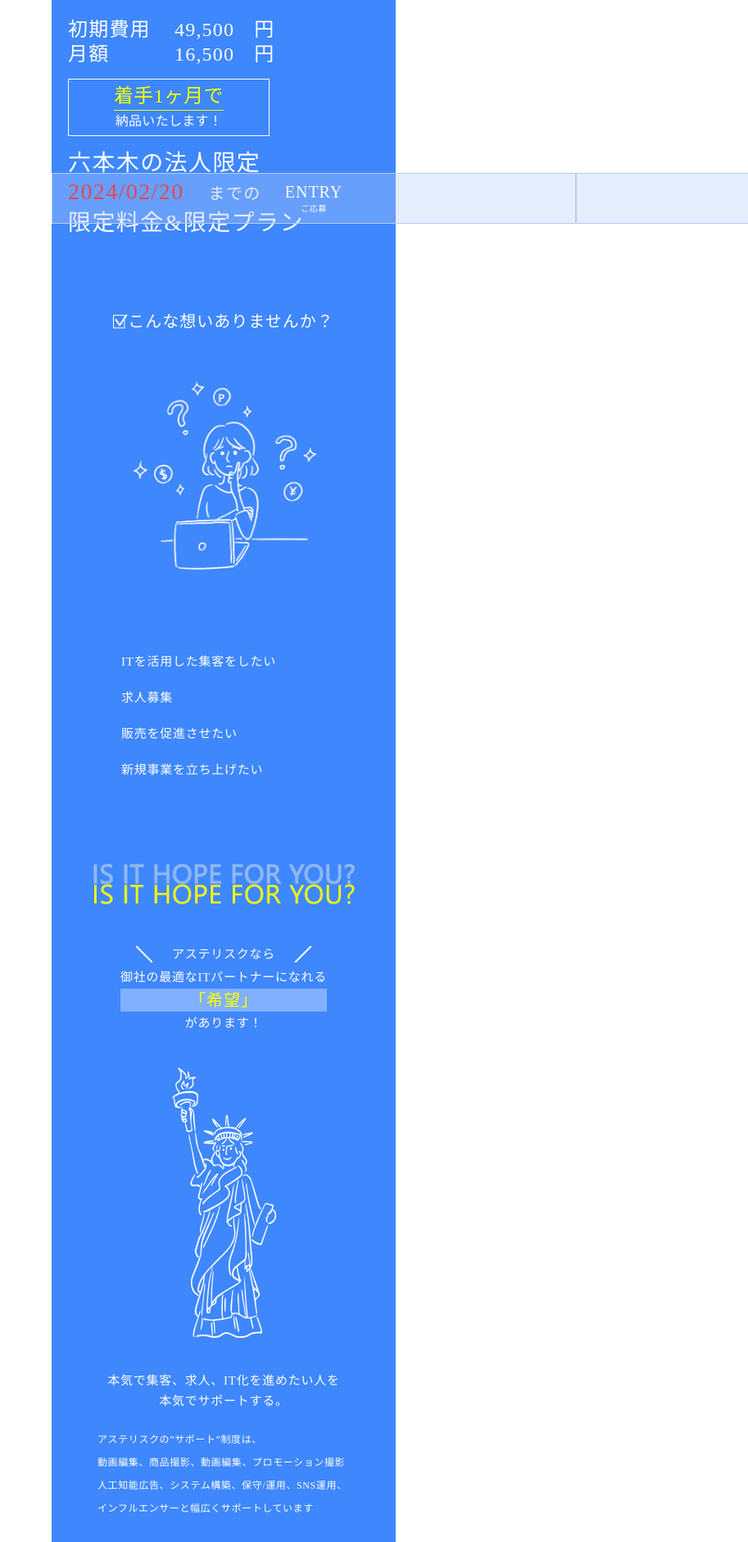
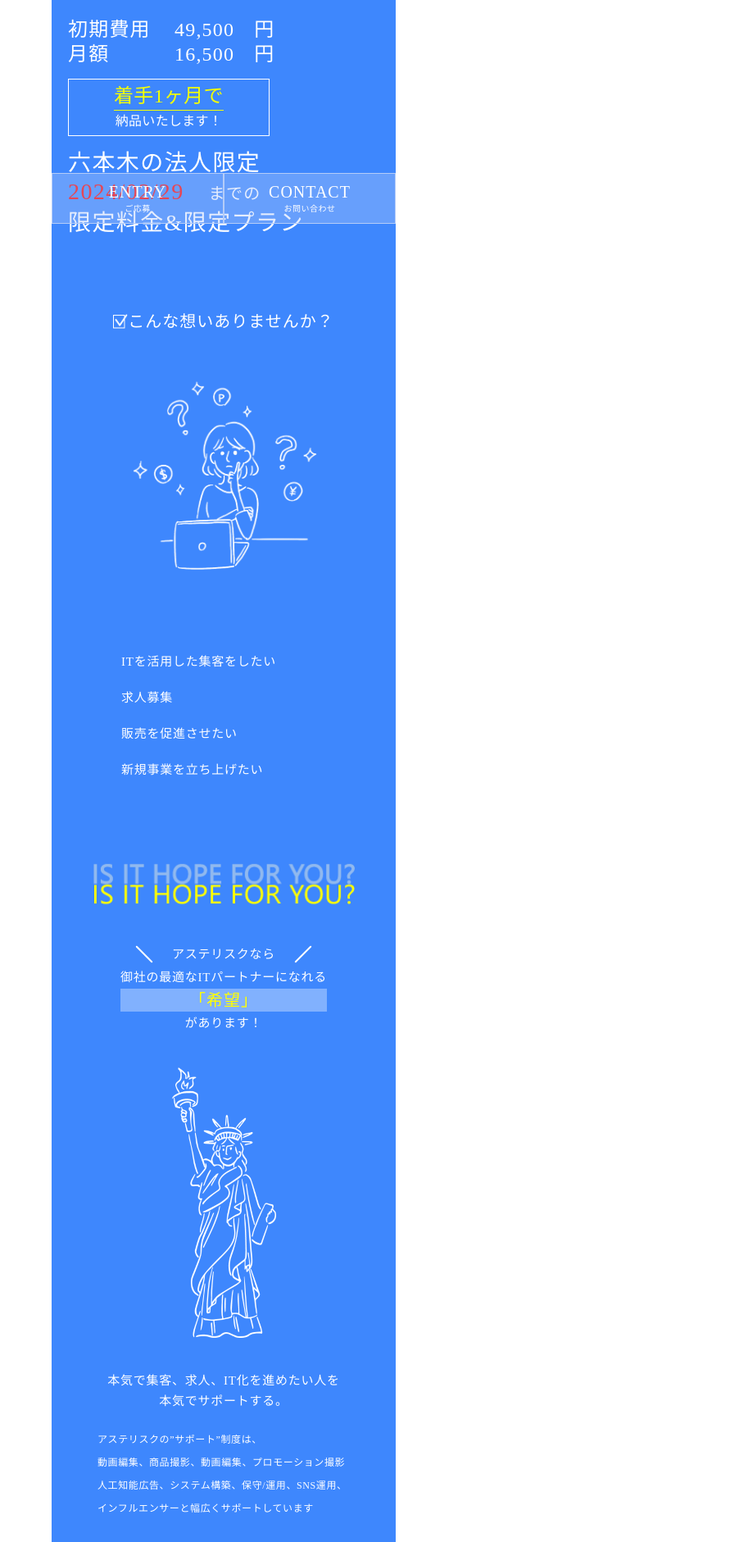
Before and after one commit to tomohiro-1210/homepage-LP, a PHP site: page / in a window 1280 px wide. Shown: the part 527-2408 px from the top of the page at 82% size, without its empty margins (367-1280 px from the left). Run offline with PHP 8.4, Linux system fonts and the light colour scheme; some libraries are stand-ins or nearby versions.

Commit message:
かずとさんとデザインのすり合わせ+アニメーション実装

```diff
--- a/css/style.css
+++ b/css/style.css
@@ -117,6 +117,8 @@ a {
   align-items: center;
   position: fixed;
   bottom: 0;
+  max-width: 420px;
+  margin: 0 auto;
 }
 .induction__button {
   width: 50%;
@@ -539,7 +541,7 @@ a {
 }
 
 .catch {
-  margin-bottom: 80px;
+  padding-bottom: 80px;
 }
 .catch__contain {
   width: calc(100% - 40px);
@@ -622,7 +624,7 @@ a {
 }
 
 .hope {
-  margin-bottom: 80px;
+  padding-bottom: 80px;
 }
 .hope__title {
   width: 324px;
--- a/index.html
+++ b/index.html
@@ -3,8 +3,17 @@
 <head>
     <meta charset="UTF-8">
     <meta name="viewport" content="width=device-width, initial-scale=1.0">
+
+    <!-- style.css -->
     <link rel="stylesheet" href="./css/style.css">
-    <title>Document</title>
+    <!-- animate.css -->
+    <link
+    rel="stylesheet"
+    href="https://cdnjs.cloudflare.com/ajax/libs/animate.css/3.6.2/animate.min.css"
+    />
+    <!-- wow.js -->
+    <script src="https://cdnjs.cloudflare.com/ajax/libs/wow/1.1.2/wow.min.js"></script>
+    <title>アステリスク</title>
 </head>
 <body>
     <!-- lp本体 -->
@@ -111,7 +120,7 @@
             <!-- /fv -->
 
             <!-- catch -->
-            <div class="catch">
+            <div class="catch box wow animated fadeInUp">
                 <div class="catch__contain">
                     <h2 class="catch__title">集客・求人<br>
                         専門サイト制作
@@ -130,13 +139,13 @@
                         <span>着手1ヶ月で</span>納品いたします！
                     </div>
                     <p class="catch__plan">六本木の法人限定</p>
-                    <p class="catch__plan -red">2024/02/20<span>までの</span></p>
+                    <p class="catch__plan -red">2024/02/29<span>までの</span></p>
                     <p class="catch__plan">限定料金&限定プラン</p>
                 </div>
             </div><!-- /catch -->
 
             <!-- こんな想いありませんか？ -->
-            <section class="desire" id="desire">
+            <section class="desire box wow animated fadeInUp" id="desire">
                 <div class="desire__wrapper">
                     <div class="desire__text"><img src="./assets/img/desire-1.png" alt="desire-1"><span>こんな想いありませんか？</span></div>
                     <div class="desire__img">
@@ -151,8 +160,8 @@
             </section><!-- /こんな想いありませんか？ -->
 
             <!-- is it hopu you? -->
-            <section class="hope" id="hope">
-                <div class="hope__contain">
+            <section class="hope " id="hope">
+                <div class="hope__contain  box wow animated fadeInUp">
                     <h2 class="hope__title">
                         <img src="./assets/img/hope-title.png" alt="hope-title">
                     </h2>
@@ -169,8 +178,11 @@
                         本気でサポートする。</p>
                     <p class="hope__text">アステリスクの”サポート”制度は、<br>
                         動画編集、商品撮影、動画編集、プロモーション撮影　人工知能広告、システム構築、保守/運用、SNS運用、インフルエンサーと幅広くサポートしています</p>
+
+
+                </div>
                     <ul class="hope__list">
-                        <li class="hope__item">
+                        <li class="hope__item  box wow animated fadeInUp">
                             <p class="hope__label">POINT.01</p>
                             <div class="hope__item__contain">
                                 <p class="hope__point--catch">スピード！</p>
@@ -179,7 +191,7 @@
                                 </div>
                             </div>
                         </li>
-                        <li class="hope__item">
+                        <li class="hope__item  box wow animated fadeInUp">
                             <p class="hope__label">POINT.02</p>
                             <div class="hope__item__contain">
                                 <p class="hope__point--catch">低コスト！</p>
@@ -188,7 +200,7 @@
                                 </div>
                             </div>
                         </li>
-                        <li class="hope__item">
+                        <li class="hope__item  box wow animated fadeInUp">
                             <p class="hope__label">POINT.01</p>
                             <div class="hope__item__contain">
                                 <p class="hope__point--catch">高品質！</p>
@@ -198,28 +210,26 @@
                             </div>
                         </li>
                     </ul>
-
-                </div>
             </section> <!-- /is it hopu you? -->
 
             <!-- why you can? -->
             <section class="why" id="why">
                 <div class="why__contain">
-                    <h2 class="why__title">
+                    <h2 class="why__title box wow animated fadeInUp">
                         <img src="./assets/img/why-title.png" alt="why-title">
                     </h2>
-                    <div class="why__img">
+                    <div class="why__img box wow animated fadeInUp">
                         <img src="./assets/img/why-1.png" alt="why-1">
                     </div>
-                    <div class="why__catch">
-                        <p class="why__top">なぜ実現できるのか？</p>
+                    <div class="why__catch box wow animated fadeInUp">
+                        <p class="why__top ">なぜ実現できるのか？</p>
                         <p class="why__top">その秘密は、アステリスク独自の</p>
                         <p class="why__head">パッケージ</p>
                         <p class="why__top">にあります！</p>
                     </div>
-                    <h3 class="why__package">PACKAGE</h3>
+                    <h3 class="why__package box wow animated fadeInUp">PACKAGE</h3>
                     <ul class="why__list">
-                        <li class="why__item">
+                        <li class="why__item box wow animated fadeInUp">
                             <p class="why__item__label">POINT.01</p>
                             <div class="why__item__contain">
                                 <p class="why__item__head">デザイン</p>
@@ -227,7 +237,7 @@
                                     仕組み化することにより早い納品を実現</p>
                             </div>
                         </li>
-                        <li class="why__item">
+                        <li class="why__item box wow animated fadeInUp">
                             <p class="why__item__label">POINT.02</p>
                             <div class="why__item__contain">
                                 <p class="why__item__head">ハイクオリティ</p>
@@ -237,7 +247,7 @@
                                     予算を抑えることが可能です</p>
                             </div>
                         </li>
-                        <li class="why__item">
+                        <li class="why__item box wow animated fadeInUp">
                             <p class="why__item__label">POINT.03</p>
                             <div class="why__item__contain">
                                 <p class="why__item__head">デザイン</p>
@@ -245,7 +255,7 @@
                                     それはエンジニアと合意の上仕組み化しているから実現可能</p>
                             </div>
                         </li>
-                        <li class="why__item">
+                        <li class="why__item box wow animated fadeInUp">
                             <p class="why__item__label">POINT.04</p>
                             <div class="why__item__contain">
                                 <p class="why__item__head">デザイン</p>
@@ -261,11 +271,11 @@
 
             <!-- flow -->
             <section class="flow" id="flow">
-                <h2 class="sec-title">
+                <h2 class="sec-title box wow animated fadeInUp">
                     <span class="sec-title--en">FLOW</span>
                     <span class="sec-title--ja">納品までの流れはこんな感じです！</span>
                 </h2>
-                <div class="flow__contain">
+                <div class="flow__contain box wow animated fadeInUp">
                     <div class="flow__list">
                         <div class="flow__item">
                             <div class="flow__number">01</div>
@@ -300,7 +310,7 @@
             </section><!-- /flow -->
 
             <!-- entry -->
-            <section class="entry" id="entry">
+            <section class="entry box wow animated fadeInUp" id="entry">
                 <h2 class="sec-title">
                     <span class="sec-title--en">ENTRY・CONTACT</span>
                     <span class="sec-title--ja">ご応募・お問い合わせ</span>
@@ -333,7 +343,7 @@
             </section><!-- /entry -->
 
             <!-- premium -->
-            <section class="premium">
+            <section class="premium box wow animated fadeInUp">
                 <div class="premium__contain">
                     <h2 class="premium__title">#PREMIUM</h2>
                     <p class="premium__text">アステリスクはよりこだわってサイトを制作したい<br>
@@ -348,18 +358,18 @@
             <!-- strength -->
             <section class="strength">
                 <div class="strength__contain">
-                    <h2 class="strength__title">#STRENGTH</h2>
+                    <h2 class="strength__title  box wow animated fadeInUp">#STRENGTH</h2>
                     <p class="strength__it"><span class="under-line">”IT化の可能性”を実現できる</span><br>
                         アステリスクの強み</p>
-                    <div class="strength__content">
+                    <div class="strength__content  box wow animated fadeInUp">
                         <div class="strength__subTitle white">時代の<span class="strength__subTitle--big">最先端</span>技術対応！</div>
                         <p class="strength__text">人工知能広告の導入は、ターゲット精度の向上と広告効果の最適化に大きなメリットをもたらします。AI技術を活用することで、消費者の行動や嗜好を深く理解し、パーソナライズされた広告コンテンツをリアルタイムで提供できます。これにより、広告のクリック率とコンバージョン率が向上し、広告支出の効率化が実現します。また、市場の変化に迅速に対応し、長期的な顧客関係の構築にも寄与します。</p>
                     </div>
-                    <div class="strength__content">
+                    <div class="strength__content  box wow animated fadeInUp">
                         <div class="strength__subTitle right"><span>広告サポート</span></div>
                         <p class="strength__text">広告サポートを受けることで、専門家の知識を活用し、広告の正確な選定と効果的な運用が可能になります。これにより、広告の効果が高まり、コストを抑えつつ顧客獲得が促進されます。また、広告成果の分析と最適化により、長期的な成功が期待できます。</p>
                     </div>
-                    <div class="strength__content">
+                    <div class="strength__content  box wow animated fadeInUp">
                         <div class="strength__subTitle">youtube&tiktok撮影</div>
                         <p class="strength__text">YouTubeやTikTokの撮影をプロに任せると、高品質な動画が作れます。プロは最新の流行を知っていて、人々が好む動画を作るのが得意です。これにより、より多くの人に動画を見てもらえ、あなたやあなたのブランドが注目されやすくなります。また、動画の編集や、どうやって多くの人に見てもらうかのコツも教えてくれます。</p>
                     </div>
@@ -369,26 +379,26 @@
             <!-- その他にも、集客、求人の環境が整っています。-->
             <section class="attract">
                 <div class="attract__contain">
-                    <p class="attract__word">その他にも、<br>
+                    <p class="attract__word box wow animated fadeInUp">その他にも、<br>
                         集客、求人の環境が整っています。</p>
-                    <div class="attract__content">
+                    <div class="attract__content box wow animated fadeInUp">
                         <div class="attract__label">#SEO！</div>
                         <div class="attract__img">
                             <img src="./assets/img/attract-1.png" alt="attract">
                         </div>
                         <p class="attract__text">SEOの重要性は、オンラインでの視認性と検索順位の向上にあります。これにより、ウェブサイトへのトラフィックが増加し、潜在顧客へのリーチが拡大します。SEOを専門家に任せると、最新のSEOトレンドへの適応、高度なキーワード分析と最適化、定期的な内容更新と監視が可能になり、効果的で持続可能な結果を得られます。</p>
                     </div>
-                    <div class="attract__content">
+                    <div class="attract__content box wow animated fadeInUp">
                         <div class="attract__label">#SNS運用サポート</div>
                         <div class="attract__img">
                             <img src="./assets/img/attract-2.png" alt="attract">
                         </div>
                         <p class="attract__text">時間とリソースの節約、最新トレンドへの迅速な対応、専門知識に基づいた戦略的なコンテンツ制作が可能になります。これにより、ブランドのオンラインでの影響力とエンゲージメントが向上します。視聴者との長期的な関係を築くことが重要です。これらのプラットフォームでは、視聴者との積極的なコミュニケーションと継続的なコンテンツの更新が成功の鍵となります。</p>
                     </div>
-                    <div class="attract__content">
+                    <div class="attract__content box wow animated fadeInUp">
                         <div class="attract__label">#分析/解析</div>
                         <div class="attract__img">
-                            <img src="./assets/img/attract-2.png" alt="attract">
+                            <img src="./assets/img/attract-3.png" alt="attract">
                         </div>
                         <p class="attract__text">「分析」と「解析」は、サイトの成功を左右する重要なプロセスです。分析では、ターゲットオーディエンスのニーズや市場のトレンド、競合状況を評価し、これらの情報をもとにサイトの目標を定めます。解析は、サイト公開後に行われ、訪問者の行動やサイトのパフォーマンスを追跡します。Google Analyticsなどのツールを使用して、ユーザーの訪問パターン、滞在時間、コンバージョン率などを測定し、これらのデータを基にサイトの改善点を特定します。分析と解析を通じて、より効果的なWebサイトを構築し、持続的に最適化を図ることが可能になります。</p>
                     </div>
@@ -398,23 +408,20 @@
 
             <!-- 納品までの流れはこちらです。 -->
             <section class="development" id="development">
-                <h2 class="sec-title">
+                <h2 class="sec-title box wow animated fadeInUp">
                     <span class="sec-title--en">DEVELOPMENT PROCESS</span>
                     <span class="sec-title--ja">納品までの流れはこちらです。</span>
                 </h2>
-                <div class="development__contain">
+                <div class="development__contain box wow animated fadeInUp">
                     <div class="development__label">
                         <p class="development__number">01</p>
                         <p class="development__detail">要件定義</p>
                     </div>
                     <div class="development__desc">
-                        <!-- <div class="development__arrow">
-                            <img src="./assets/img/development-arrow.png" alt="arrow">
-                        </div> -->
                         <p class="development__text">計画書の様なもので一番大切なのが用件定義です。ウェブサイトの目的、デザイン、機能などを事前に決め、計画を立てる大切な工程です。</p>
                     </div>
                 </div>
-                <div class="development__contain">
+                <div class="development__contain box wow animated fadeInUp">
                     <div class="development__label">
                         <p class="development__number">02</p>
                         <p class="development__detail">ワイヤー&デザイン</p>
@@ -423,16 +430,16 @@
                         <p class="development__text">Web制作のワイヤーフレームは、サイトの基本的なレイアウトや構造を決める設計図です。デザイン段階では、この設計図に色やスタイルを加え、見た目を整えます。</p>
                     </div>
                 </div>
-                <div class="development__contain">
+                <div class="development__contain box wow animated fadeInUp">
                     <div class="development__label">
                         <p class="development__number">03</p>
                         <p class="development__detail">撮影&ライティング</p>
                     </div>
                     <div class="development__desc">
-                        <p class="development__text">テキストをWord文書やGoogleドキュメントなどの形式で共有していただきます。写真の入稿はサイズをお伝えしますので掲載するための画像を提供ください、基本サイトはPNGなどのファイル形式で送っていただきます。写真はデザインに合わせてサイズ調整や編集が必要な場合があります。</p>
+                        <p class="development__text -no3">テキストをWord文書やGoogleドキュメントなどの形式で共有していただきます。写真の入稿はサイズをお伝えしますので掲載するための画像を提供ください、基本サイトはPNGなどのファイル形式で送っていただきます。写真はデザインに合わせてサイズ調整や編集が必要な場合があります。</p>
                     </div>
                 </div>
-                <div class="development__contain">
+                <div class="development__contain box wow animated fadeInUp">
                     <div class="development__label">
                         <p class="development__number">04</p>
                         <p class="development__detail">コーディング&開発</p>
@@ -441,7 +448,7 @@
                         <p class="development__text">コーディングと開発は、ウェブサイトを作るためのプログラミング作業です。コード（指示書）を書いて、ウェブサイトが動くようにします。</p>
                     </div>
                 </div>
-                <div class="development__contain">
+                <div class="development__contain box wow animated fadeInUp">
                     <div class="development__label">
                         <p class="development__number">05</p>
                         <p class="development__detail">サーバーアップ&納品</p>
@@ -453,7 +460,7 @@
             </section><!-- /納品までの流れはこちらです。 -->
 
             <!-- plan -->
-            <section class="plan" id="plan">
+            <section class="plan box wow animated fadeInUp" id="plan">
                 <h2 class="sec-title">
                     <span class="sec-title--en">PLAN</span>
                     <span class="sec-title--ja">プラン説明</span>
@@ -542,7 +549,7 @@
             </section><!-- /plan -->
 
             <!-- faq -->
-            <section class="faq" id="faq">
+            <section class="faq box wow animated fadeInUp" id="faq">
                 <h2 class="sec-title">
                     <span class="sec-title--en">FAQ</span>
                     <span class="sec-title--ja">よくある質問</span>
@@ -605,18 +612,18 @@
 
             <!-- entry -->
             <section class="entry" id="entry">
-                <h2 class="sec-title">
+                <h2 class="sec-title box wow animated fadeInUp">
                     <span class="sec-title--en">ENTRY</span>
                     <span class="sec-title--ja">ご応募はLINE、DM、下記エントリーフォームの<br>
                         いずれかで必要事項記入の上、送信をお願いします。</span>
                 </h2>
                 <!-- LINE,インスタ -->
-                <div class="follow-me__under">
+                <div class="follow-me__under box wow animated fadeInUp">
                     <div class="follow-me__btn follow-me__btn--line"><a href="#"><img src="./assets/img/sns-line.png" alt="line">LINE</a></div>
                     <div class="follow-me__btn follow-me__btn--instagram"><a href="#"><img src="./assets/img/sns-instagram.png" alt="instagram">Instagram</a></div>
                 </div>
                 <!-- フォーム -->
-                <form method="post" action="mail.php" class="entry__form" id="contact">
+                <form method="post" action="mail.php" class="entry__form box wow animated fadeInUp" id="contact">
                     <div class="entry__form__radio">
                         <div class="entry__form__inputitems">
                             <p class="entry__form__inputitem">応募種別*</p>
@@ -678,7 +685,7 @@
             </section><!-- /entry -->
 
             <!-- company -->
-            <div class="company" id="company">
+            <div class="company box wow animated fadeInUp" id="company">
                 <h2 class="sec-title">
                     <span class="sec-title--en">COMPANY</span>
                     <span class="sec-title--ja">運営会社</span>
@@ -694,7 +701,7 @@
             </div><!-- /company -->
 
             <!-- アスタリスクとメニュー -->
-            <div class="asterisk-under">
+            <div class="asterisk-under box wow animated fadeInUp">
                 <div class="asterisk-under__wrap">
                     <p class="asterisk-under__logo">*</p>
                     <p class="asterisk-under__title--big">asterisk</p>
@@ -767,6 +774,9 @@
   integrity="sha256-eKhayi8LEQwp4NKxN+CfCh+3qOVUtJn3QNZ0TciWLP4="
   crossorigin="anonymous"></script>
     <script src="./assets/js/common.js"></script>
+    <script>
+        new WOW().init();
+    </script>
 
 </body>
 </html>
--- a/scss/common/_common.scss
+++ b/scss/common/_common.scss
@@ -25,7 +25,7 @@ a{
 .mark{
     font-family: "游ゴシック体", YuGothic, "游ゴシック", "Yu Gothic", sans-serif;
     font-weight: bold;
-    font-size: 22px;
+    font-size: 15px;
     text-align: left;
     color: #fff;
     -webkit-text-stroke: 1px #F7F7DC;
@@ -42,6 +42,8 @@ a{
     align-items: center;
     position: fixed;
     bottom: 0;
+    max-width: 420px;
+    margin: 0 auto;
     &__button {
         width: 50%;
         border: solid 1px #B4CCF8;
--- a/scss/project/_lp-top.scss
+++ b/scss/project/_lp-top.scss
@@ -22,7 +22,7 @@
 
 // 集客・求人専門サイト制作
 .catch {
-    margin-bottom: 80px;
+    padding-bottom: 80px;
     &__contain {
         width: calc(100% - 40px);
         margin: 0 auto;
@@ -109,7 +109,7 @@
 
 // is it hope you?
 .hope {
-    margin-bottom: 80px;
+    padding-bottom: 80px;
     &__title {
         width: 324px;
         height: 69px;
```
Also changed, not shown: other parts of css/style.css (+17 -14 lines), other parts of index.html (+16 -16 lines), other parts of scss/project/_lp-top.scss (+16 -13 lines), common.html (+7 -7 lines), contact-complete.html (+9 -9 lines), contact-confirm.html (+9 -9 lines), assets/img/attract-3.png (added), css/style.min.css, 2 other files.
